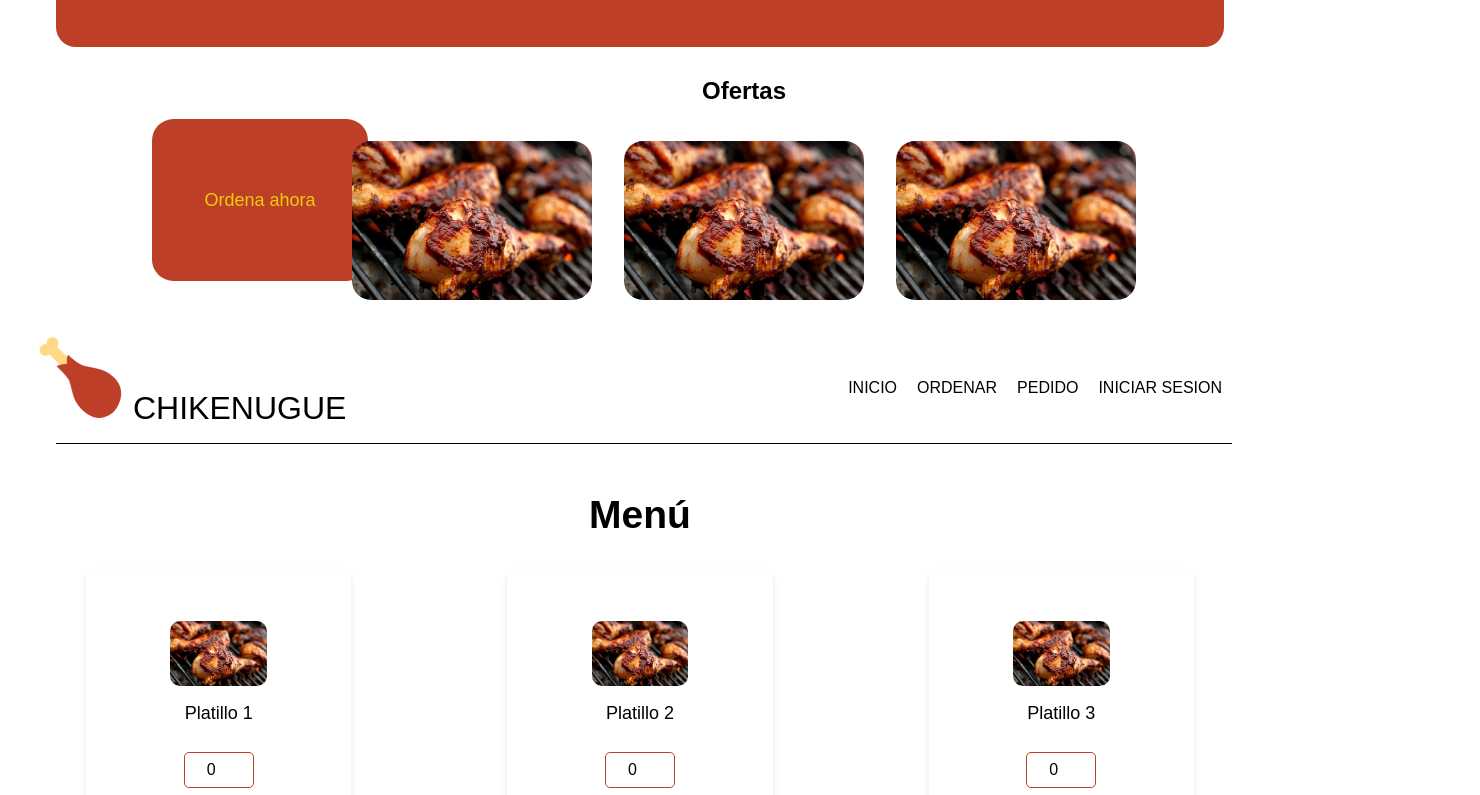
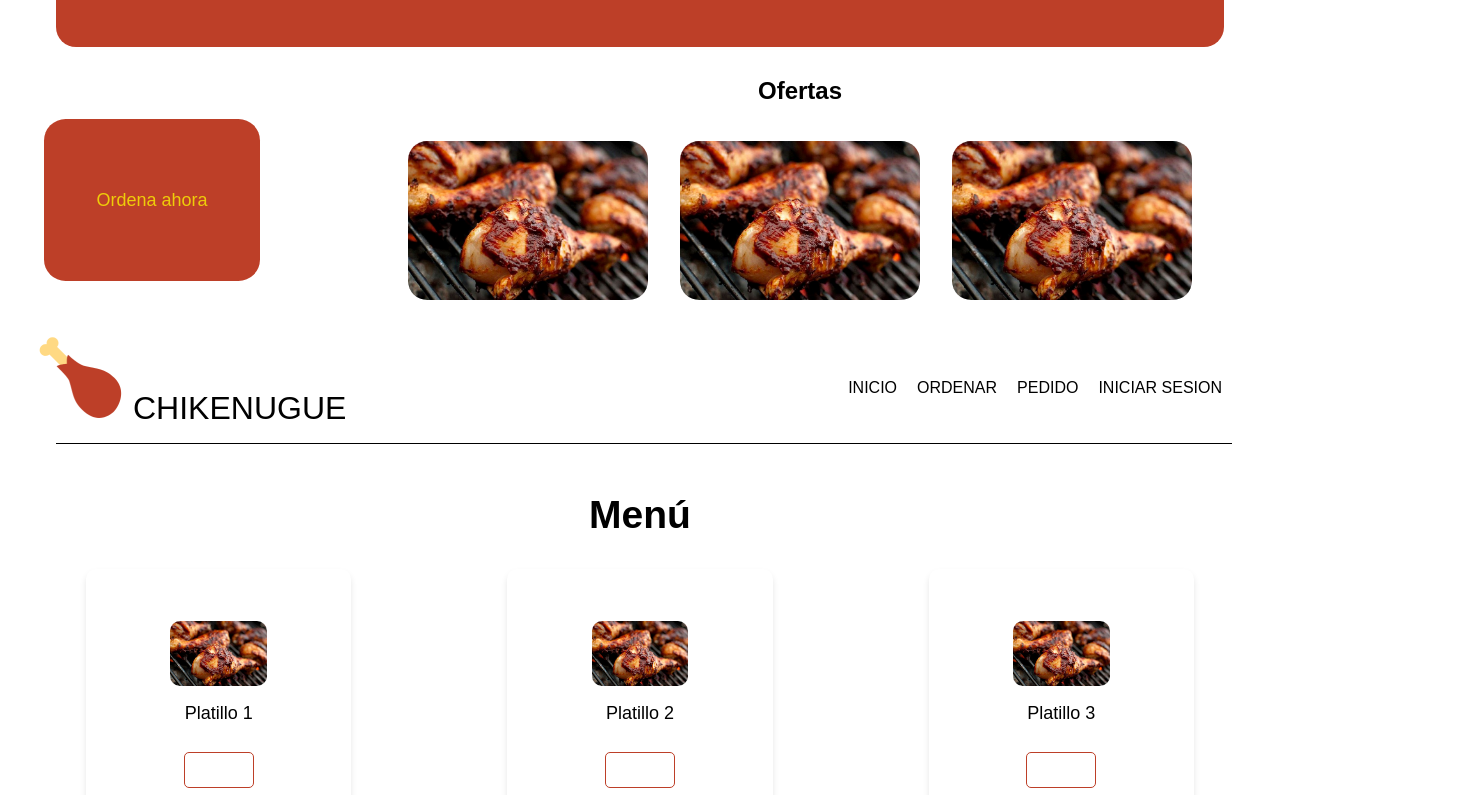
Before and after one commit to EmmaFa13/chikenugue, a React (Create React App) app: page / in a window 1280 px wide. Shown: the part 445-1240 px from the top of the page, 1480 px wide, since content can reach past the window. Built offline with nearby package versions, Linux system fonts and the light colour scheme.

Commit message:
commit "acomode cosas,agrege unas cosas al footer"

```diff
--- a/package.json
+++ b/package.json
@@ -10,6 +10,7 @@
     "react-dom": "^18.2.0",
     "react-router-dom": "^6.16.0",
     "react-scripts": "5.0.1",
+    "react-social-icons": "^6.3.0",
     "web-vitals": "^2.1.4"
   },
   "scripts": {
--- a/src/App.css
+++ b/src/App.css
@@ -22,7 +22,7 @@
   font-size: 18px;
   border: none;
   cursor: pointer;
-  margin-left: 8em;
+  margin-left: 2em;
 }
 .App-link {
   color: #61dafb;
@@ -117,8 +117,8 @@ nav a:hover {
   display: flex;
   flex-direction: column;
   align-items: center;
-  margin-top: -14em;
-  margin-right: -13em;
+  margin-top: -14em ;
+  margin-left: 20em;
 }
 .ofertas-images {
   display: flex;
@@ -291,3 +291,23 @@ nav a:hover {
   text-align-last: center;
 
 }
+.nav{
+  align-content: center;
+  margin-right: 0.5em;
+  margin-left: -1em;
+
+}
+
+.y{
+  padding-inline-start: 1em;
+}
+
+.marco{
+  text-align: center;
+  margin: 2em;
+}
+
+.preguntas{
+  text-align: center;
+  margin: 2em;
+}
--- a/src/components/footer.jsx
+++ b/src/components/footer.jsx
@@ -1,27 +1,27 @@
 import React from "react";
 import { Link } from "react-router-dom";
-import logo from "../images/logo.png"
+import logo from "../images/logo.png";
+import { SocialIcon } from 'react-social-icons'
 
-function Footer () {
-
+function Footer() {
   return (
     <footer className="footer">
       <div className="preguntas">
         <h4>preguntas frecuentes</h4>
       </div>
       <div className="marco">
-            <img src={logo} alt="no se encontro"/>
+        <img src={logo} alt="no se encontro" />
         <h3>CHIKENUGUE</h3>
         <h5>terminos y condiciones| &copy;2023 fasdatec</h5>
       </div>
 
-            <nav className="nav">
+      <div className="nav">
         <h4> CHIKENUGUE contactanos</h4>
-                <ul>
-                <li><Link to="/">emanuel@gmail.com</Link></li>
-                <li><Link to="/">marcosalbertorios97@gmail.com</Link></li>
-                </ul>
-            </nav>
+
+          <SocialIcon className="y" url="https://twitter.com" />
+          <SocialIcon className="y" url="https://facebook.com" />
+          <SocialIcon  className="y"url="https://youtube.com" />
+        </div>
     </footer>
   );
 }
--- a/src/components/ordenar.jsx
+++ b/src/components/ordenar.jsx
@@ -9,17 +9,17 @@ function Orden() {
           <div className="platillo">
             <img src={img1} alt="Platillo 1" className="platillo-img" />
             <p className="platillo-text">Platillo 1</p>
-            <input type="number" className="platillo-input" value="0" />
+            <input type="number" className="platillo-input" defaultValuevalue="0" />
           </div>
           <div className="platillo">
             <img src={img1} alt="Platillo 2" className="platillo-img" />
             <p className="platillo-text">Platillo 2</p>
-            <input type="number" className="platillo-input" value="0" />
+            <input type="number" className="platillo-input" defaultValuevalue="0" />
           </div>
           <div className="platillo">
             <img src={img1} alt="Platillo 3" className="platillo-img" />
             <p className="platillo-text">Platillo 3</p>
-            <input type="number" className="platillo-input" value="0" />
+            <input type="number" className="platillo-input" vdefaultValuevalue="0" />
           </div>
         </div>
       </div>
```
Also changed, not shown: src/components/pedido.jsx (indentation only), 1 other file (tests, documents, lock files or other folders). Lines whose indentation alone changed are shown as unchanged.
